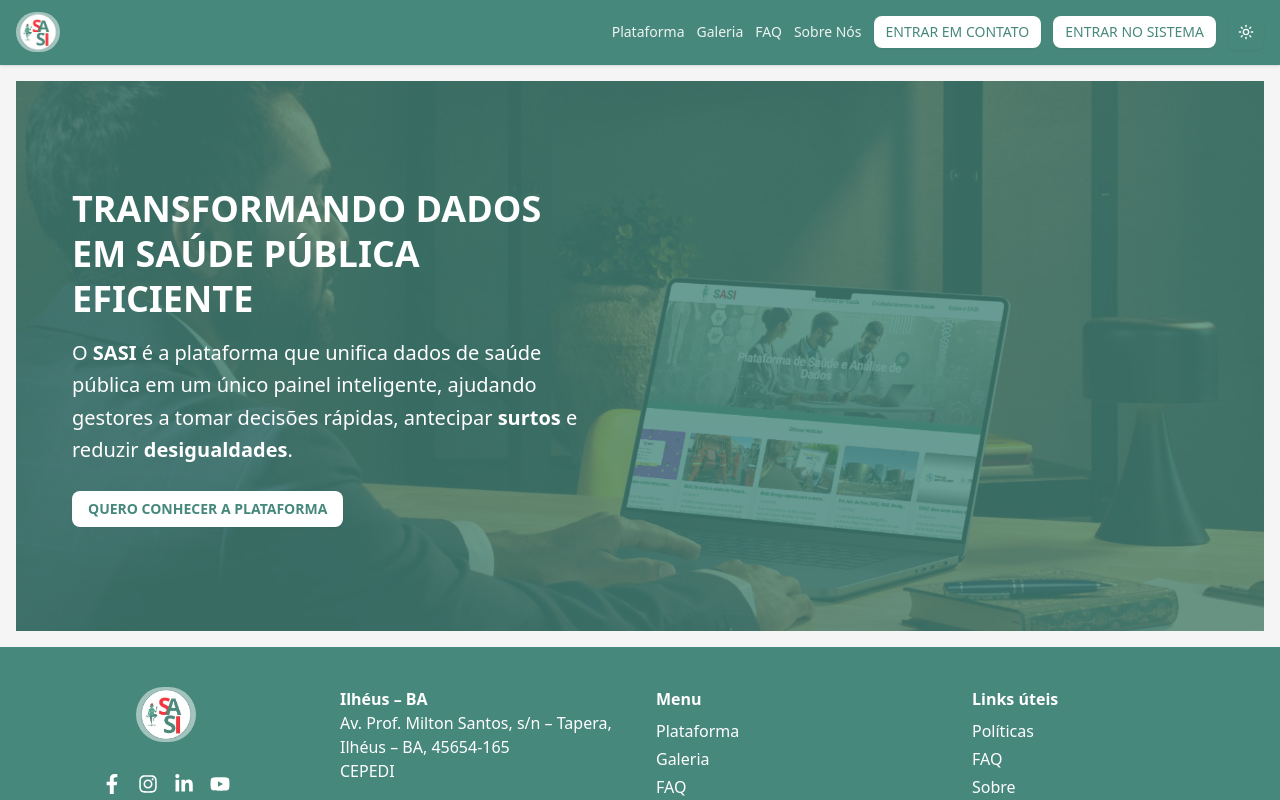
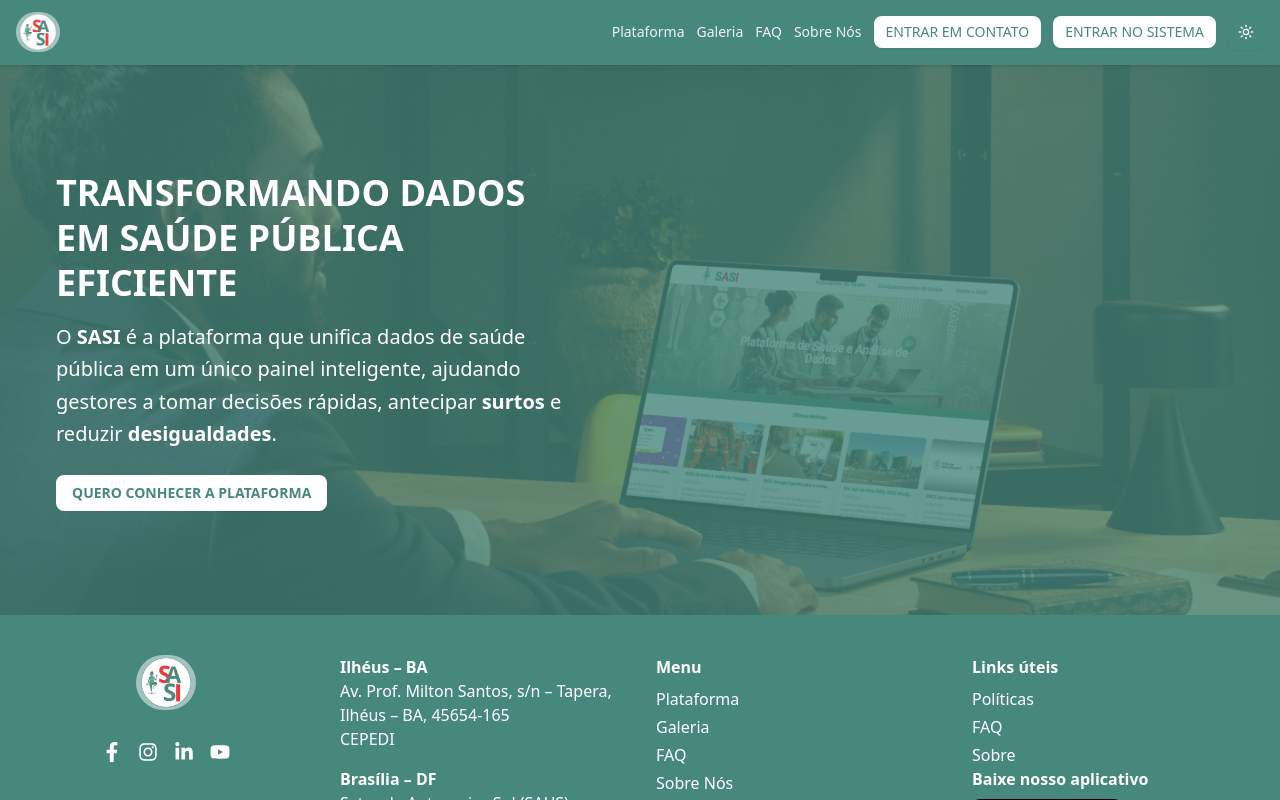
Before and after one commit to sasi-team/sasi-frontend, a Next.js app: page / in a window 1280 px wide. Shown: the top 800 px of the page. Built offline with nearby package versions, Linux system fonts and the light colour scheme.

Commit message:
fix: Ajusta estilo do componente main

```diff
--- a/src/app/(public)/layout.tsx
+++ b/src/app/(public)/layout.tsx
@@ -11,7 +11,7 @@
   return (
     <div className="relative flex min-h-screen flex-col">
       <Header />
-      <main className="flex-1 container mx-auto p-4">{children}</main>
+      <main className="w-full mx-auto">{children}</main>
       <Footer />
     </div>
   );
```
